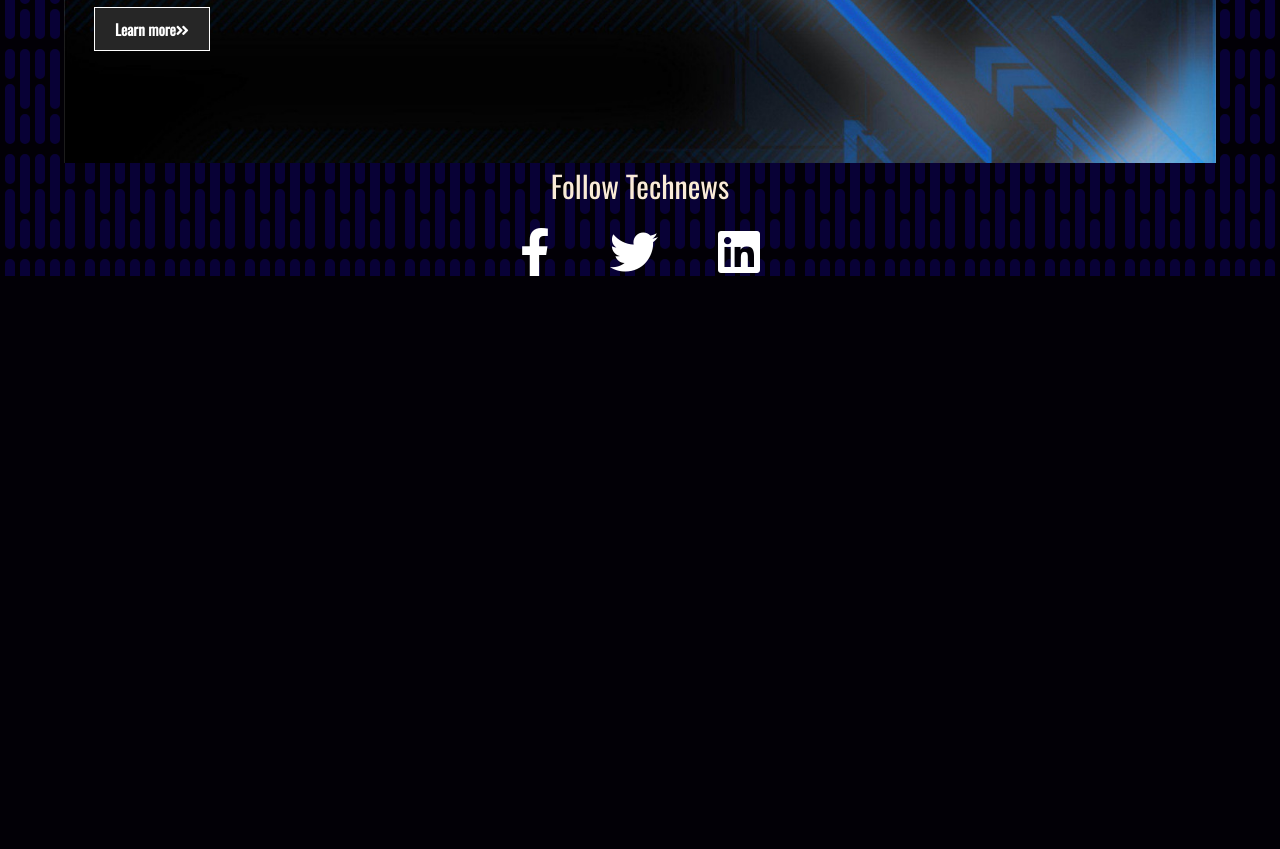
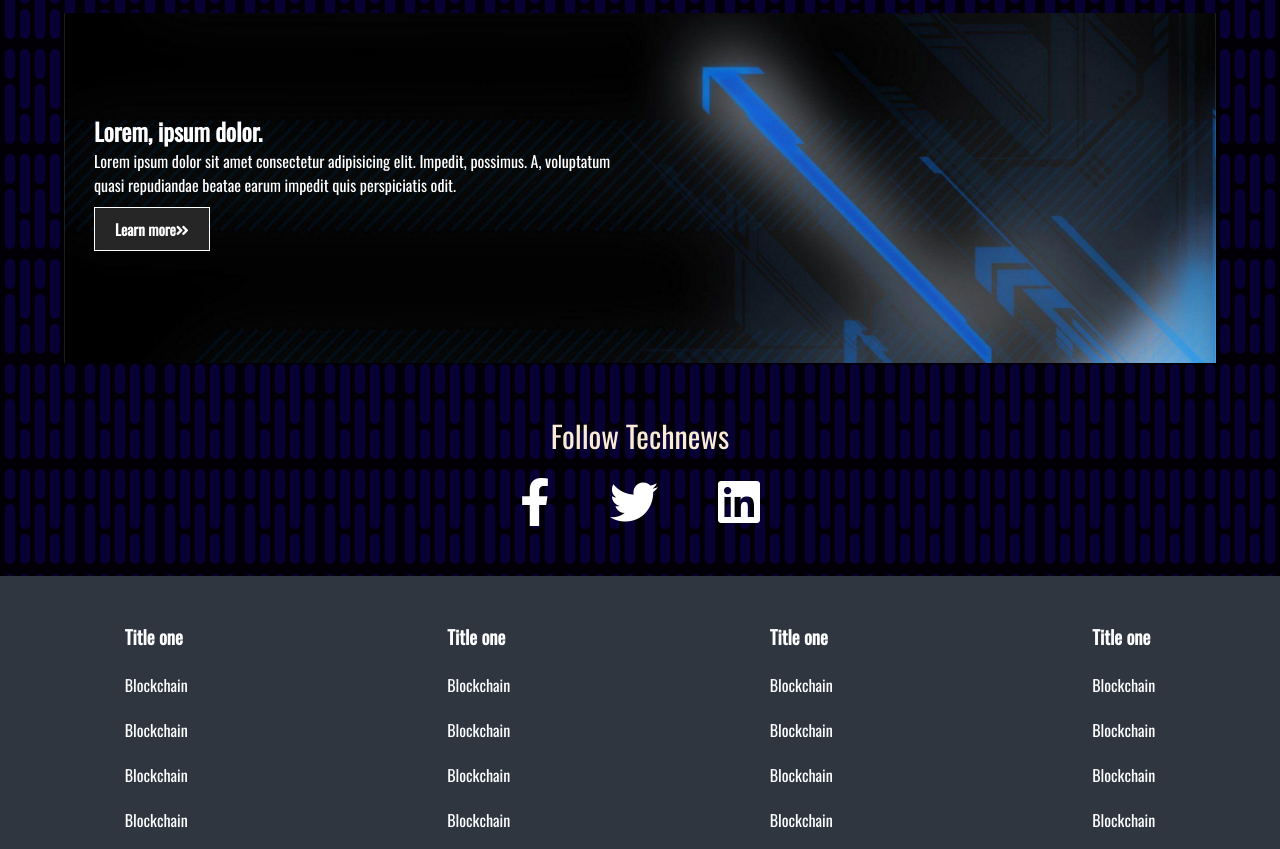
Before and after one commit to MARTINPIMENTA/BasicWEB_1, a plain HTML site: page index.html in a window 1280 px wide. Shown: the part 1951-2800 px from the top of the page. Before the commit the page ends 2227 px from the top, so only its background shows below. Drawn offline with nearby package versions, Linux system fonts and the light colour scheme.

Commit message:
added format for smaller screens

```diff
--- a/index.html
+++ b/index.html
@@ -153,6 +153,114 @@
         </section>
     </div>
 
+    <div class="footer-links">
+        <div class="footer-container">
+            <ul>
+                <li>
+                    <a href="#">
+                        <h3>Title one</h3>
+                    </a>
+                </li>
+                <li>
+                    <a href="#">Blockchain</a>
+                </li>
+                <li>
+                    <a href="#">Blockchain</a>
+                </li>
+                <li>
+                    <a href="#">Blockchain</a>
+                </li>
+                <li>
+                    <a href="#">Blockchain</a>
+                </li>
+                <li>
+                    <a href="#">Blockchain</a>
+                </li>
+                <li>
+                    <a href="#">Blockchain</a>
+                </li>
+            </ul>
+            <ul>
+                <li>
+                    <a href="#">
+                        <h3>Title one</h3>
+                    </a>
+                </li>
+                <li>
+                    <a href="#">Blockchain</a>
+                </li>
+                <li>
+                    <a href="#">Blockchain</a>
+                </li>
+                <li>
+                    <a href="#">Blockchain</a>
+                </li>
+                <li>
+                    <a href="#">Blockchain</a>
+                </li>
+                <li>
+                    <a href="#">Blockchain</a>
+                </li>
+                <li>
+                    <a href="#">Blockchain</a>
+                </li>
+            </ul>
+            <ul>
+                <li>
+                    <a href="#">
+                        <h3>Title one</h3>
+                    </a>
+                </li>
+                <li>
+                    <a href="#">Blockchain</a>
+                </li>
+                <li>
+                    <a href="#">Blockchain</a>
+                </li>
+                <li>
+                    <a href="#">Blockchain</a>
+                </li>
+                <li>
+                    <a href="#">Blockchain</a>
+                </li>
+                <li>
+                    <a href="#">Blockchain</a>
+                </li>
+                <li>
+                    <a href="#">Blockchain</a>
+                </li>
+            </ul>
+            <ul>
+                <li>
+                    <a href="#">
+                        <h3>Title one</h3>
+                    </a>
+                </li>
+                <li>
+                    <a href="#">Blockchain</a>
+                </li>
+                <li>
+                    <a href="#">Blockchain</a>
+                </li>
+                <li>
+                    <a href="#">Blockchain</a>
+                </li>
+                <li>
+                    <a href="#">Blockchain</a>
+                </li>
+                <li>
+                    <a href="#">Blockchain</a>
+                </li>
+                <li>
+                    <a href="#">Blockchain</a>
+                </li>
+            </ul>
+        </div>
+    </div>
+
+    <footer class="footer">
+        <h3>Tech News Copyright </h3>
+    </footer>
 
 
 
--- a/styles.css
+++ b/styles.css
@@ -73,7 +73,7 @@ hr {
     width: 100%;
     height: 550px;
     background: url('/img//showcase2.jpg') no-repeat center center/cover;
-    padding-bottom: 50px;
+    padding: 50px;
     margin-bottom: 20px;
     display: flex;
     flex-direction: column;
@@ -108,7 +108,7 @@ hr {
     display: grid;
     grid-template-columns: repeat(4, 1fr);
     gap: 25px;
-    margin: 10px 0;
+    margin: 70px 0;
 }
 
 .news-cards img {
@@ -167,6 +167,10 @@ hr {
 }
 
 /* SOCIAL */
+.social {
+    margin: 50px;
+}
+
 .social p {
     text-align: center;
     font-size: 30px;
@@ -186,3 +190,46 @@ hr {
 .links a i {
     font-size: 3rem;
 }
+
+/* footer LINKS*/
+.footer-links {
+    background-color: #2f3640;
+    color: #616161;
+    font-size: 12ps;
+    padding: 35px 0;
+}
+
+.footer-container {
+    display: grid;
+    grid-template-columns: repeat(4, 1fr);
+    gap: 10px;
+    align-items: flex-start;
+    justify-content: center;
+}
+
+.footer-container ul {
+    margin: 0 auto;
+}
+
+.footer-container ul li {
+    line-height: 2.8;
+}
+
+.footer {
+    background-color: #2f3640;
+    color: #616161;
+    font-size: 12px;
+    text-align: center;
+    padding-bottom: 20px;
+}
+
+@media (max-width: 700px) {
+    .news-cards {
+        grid-template-columns: repeat(2, 1fr);
+    }
+
+    .cards-banner-one .content,
+    .cards-banner-two .content {
+        width: 80%
+    }
+}
```
